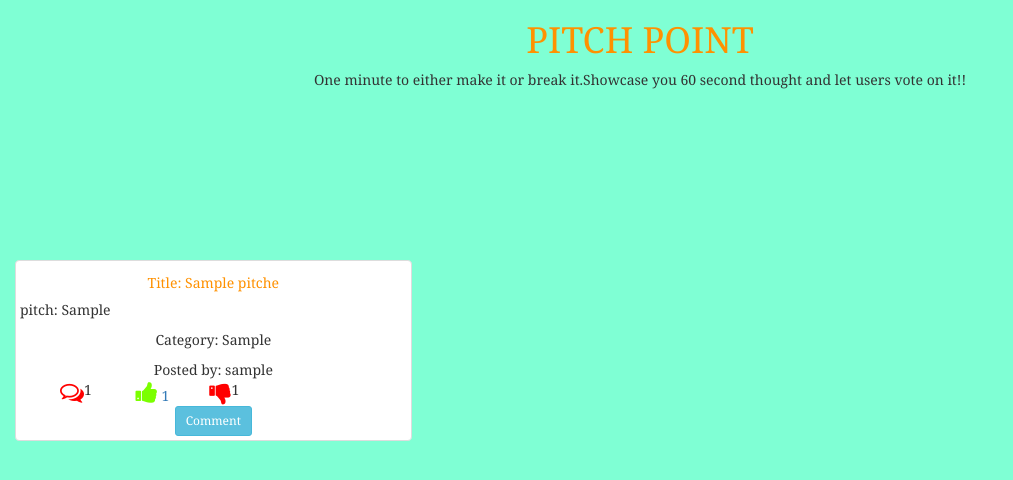
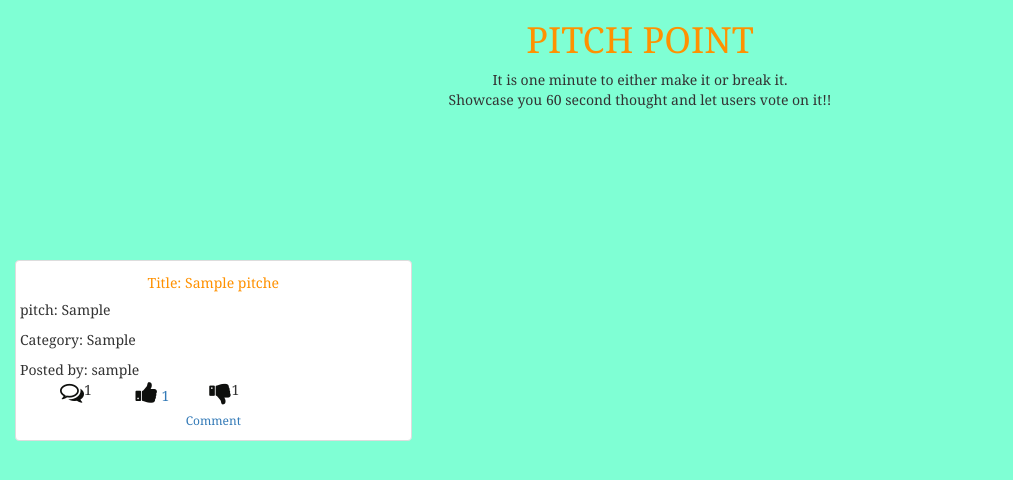
Before and after one commit to Norah-Waswala/pitchers-app, a Flask app: page / in a window 1280 px wide. Shown: the part 52-532 px from the top of the page, without its empty margins (0-1013 px from the left). Run offline with Flask 2, Linux system fonts and the light colour scheme; tables that the repository leaves empty hold one stand-in row (values such as "Sample post"); some libraries are stand-ins or nearby versions.

Commit message:
refactor:refactor html to dispaly pitches

```diff
--- a/app/templates/index.html
+++ b/app/templates/index.html
@@ -2,7 +2,8 @@
 {% block content %}
 <div id="head" >
   <h1>PITCH POINT</h1>
-	<p> One minute to either make it or break it.Showcase you 60 second thought and let users vote on it!!</p>
+	<p> It is one minute to either make it or break it.
+		<br> Showcase you 60 second thought and let users vote on it!!</p>
   </div>
 </div>
 <div class="container-fluid">
@@ -11,20 +12,20 @@
 					{% for pitch in pitches %}
 					<div class="col-md-4" >
 						<div class="thumbnail" id="carded">
-							<h5 class="card-header">Title: {{pitch.title}}</h5>
+							<h5 class="card-header">Title: <span>{{pitch.title}}</span></h5>
 							<div class="card-body">
-									<p>pitch: {{pitch.post}}</p>
-									<p class="text-center"> Category: {{pitch.category}}</p>
-									<footer class="blockquote-footer text-center" > Posted by: {{pitch.user.username}}</footer>
+									<p>pitch: <span>{{pitch.post}}</span></p>
+									<p class=""> Category: <span>{{pitch.category}}</span> </p>
+									<footer class="blockquote-footer " > Posted by: <span>{{pitch.user.username}}</span></footer>
 								<div class="foot">
-									<div><span class="foot" ><i class="fa fa-comments-o" style="font-size:24px;color:red"></i>{{pitch.comment.count()}} </span>
+									<div><span class="foot" ><i class="fa fa-comments-o" style="font-size:24px;color:rgb(14, 15, 13"></i>{{pitch.comment.count()}} </span>
 
-									<span class="foot"> <a href="{{url_for('main.like',id = pitch.id)}}"> <i class="fa fa-thumbs-up" style="font-size:24px;color:rgb(123, 255, 0);"></i> {{pitch.upvote.count()}}</a></span></div>
+									<span class="foot"> <a href="{{url_for('main.like',id = pitch.id)}}"> <i class="fa fa-thumbs-up" style="font-size:24px;color:rgb(14, 15, 13);"></i> {{pitch.upvote.count()}}</a></span></div>
 
-									<span class="foot"> <a href="{{url_for('main.dislike',id = pitch.id)}}"> <i class="fa fa-thumbs-down" style="font-size:24px;color:red;"></i></a>{{pitch.downvote.count()}}</span></div>
+									<span class="foot"> <a href="{{url_for('main.dislike',id = pitch.id)}}"> <i class="fa fa-thumbs-down" style="font-size:24px;color:rgb(14, 15, 13);"></i></a>{{pitch.downvote.count()}}</span></div>
 			                    </div>
 								<div class="comment">
-								   <a href="{{url_for('main.comment',pitch_id = pitch.id)}}" class="btn btn-info btn-sm"> Comment</a>
+								   <a href="{{url_for('main.comment',pitch_id = pitch.id)}}" class="btn btn-sm"> Comment</a>
 							    </div>
 							</div>
 						</div>
--- a/app/templates/navbar.html
+++ b/app/templates/navbar.html
@@ -1,4 +1,4 @@
-<nav class="mb-1 navbar navbar-expand-lg navbar-light ">
+<nav class=" navbar navbar-expand-lg ">
   <a class="navbar-brand" href="{{url_for('main.index')}}"><strong>Pitch Point</strong> </a>
   <button class="navbar-toggler" type="button" data-toggle="collapse" data-target="#navbarSupportedContent-4"
     aria-controls="navbarSupportedContent-4" aria-expanded="false" aria-label="Toggle navigation">
--- a/config.py
+++ b/config.py
@@ -17,8 +17,8 @@ class Config:
     MAIL_PASSWORD = os.environ.get("MAIL_PASSWORD")
 
 class ProdConfig(Config):
-    SQLALCHEMY_DATABASE_URI = "postgresql://gpcqvpewhjteaz:a77f52443aceea65a52b3efac95875e8dece983bdd9565ab64b7df15ba7bc50a@ec2-52-86-56-90.compute-1.amazonaws.com:5432/d3p6iphvpopfl2"
-
+    # SQLALCHEMY_DATABASE_URI = "postgresql://gpcqvpewhjteaz:a77f52443aceea65a52b3efac95875e8dece983bdd9565ab64b7df15ba7bc50a@ec2-52-86-56-90.compute-1.amazonaws.com:5432/d3p6iphvpopfl2"
+        pass
 class DevConfig(Config):
     DEBUG = True
 
--- a/manage.py
+++ b/manage.py
@@ -4,7 +4,7 @@ from app.models import User,Pitch
 from flask_migrate import Migrate,MigrateCommand
 # Creating app instance
 
-app = create_app('production')
+app = create_app('development')
 manager = Manager(app)
 manager.add_command('server',Server)
 migrate=Migrate(app,db)
```
Also changed, not shown: requirements.txt (line endings or trailing spaces).
